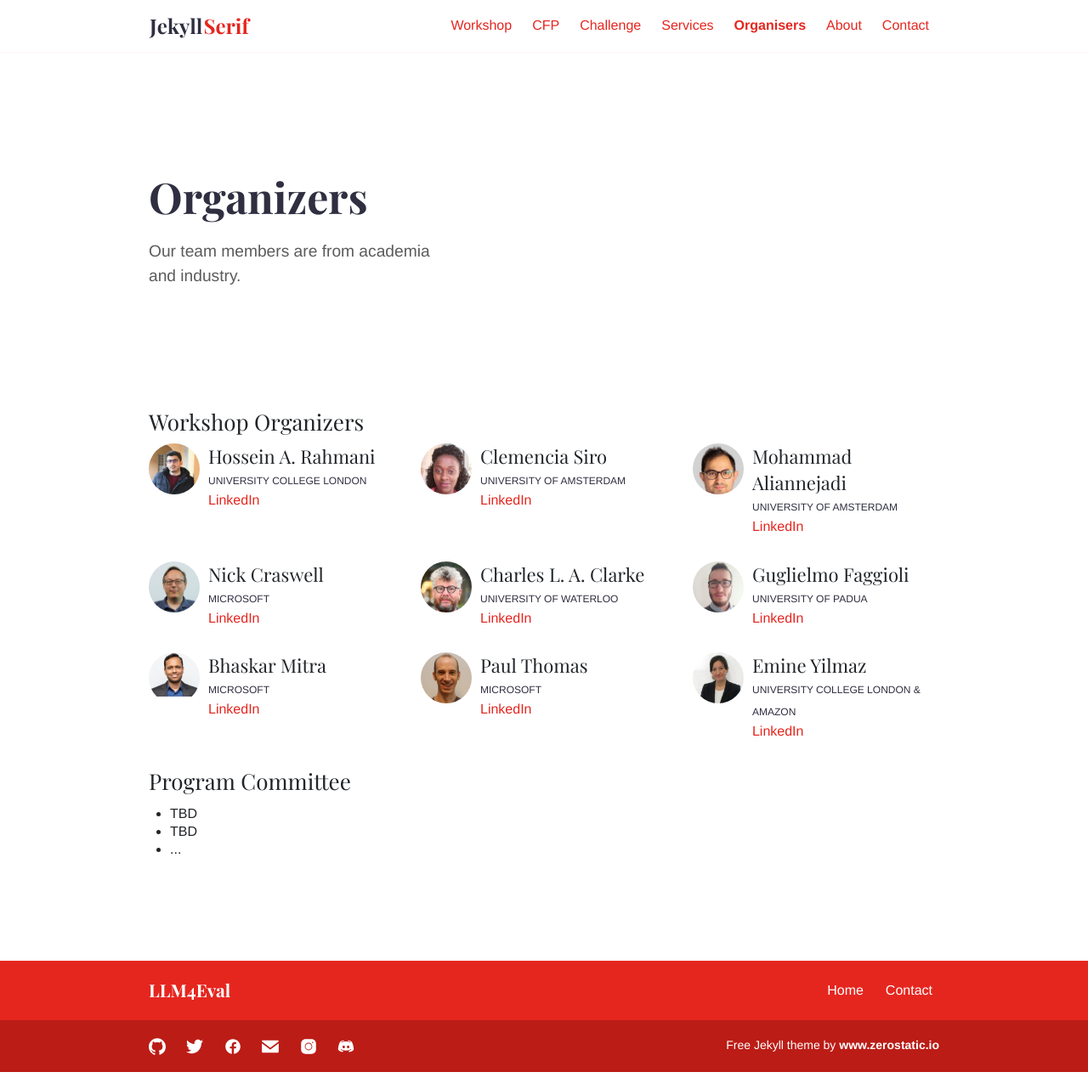
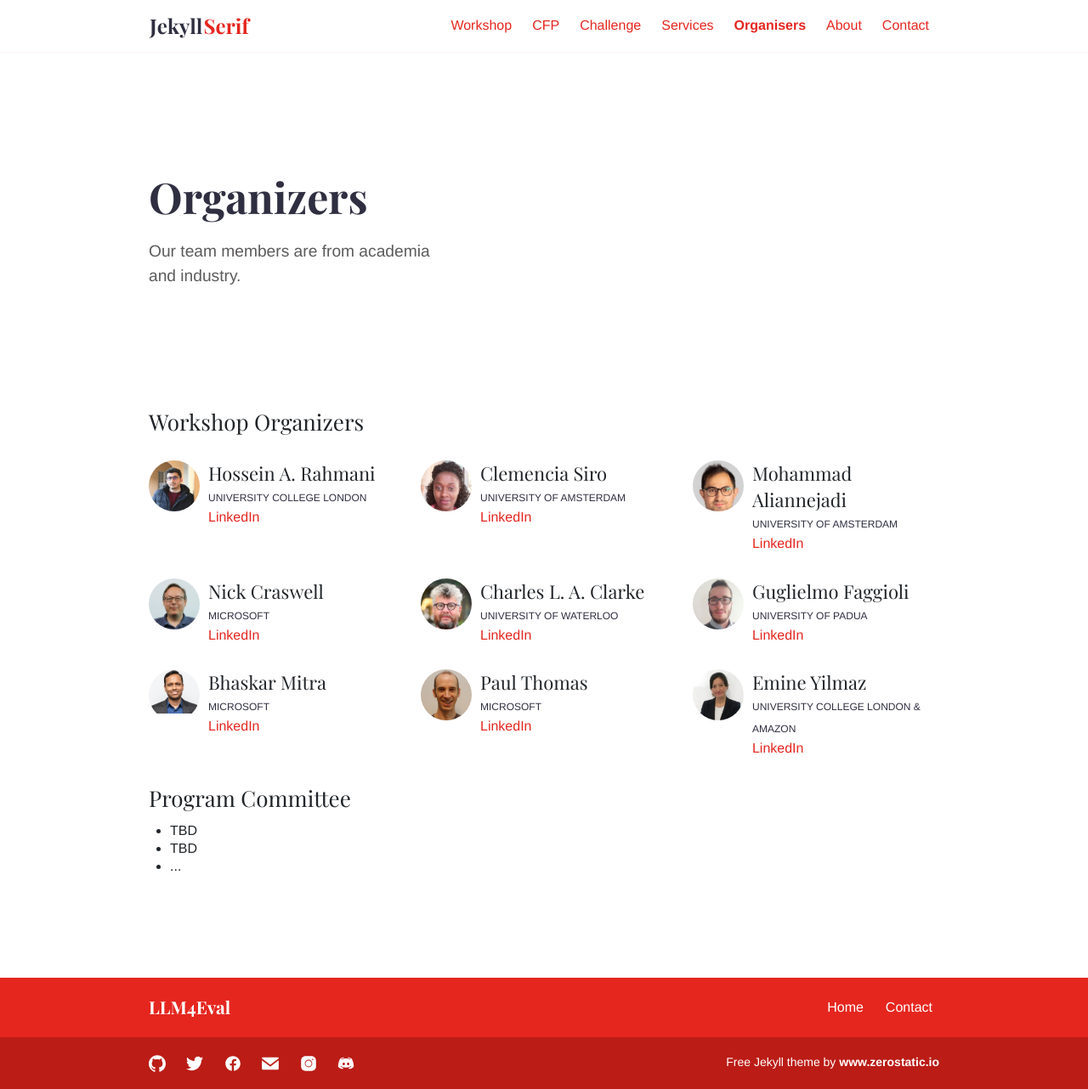
Before and after one commit to LLM4Eval/llm4eval, a Jekyll site: the page built from team.md, in a window 1280 px wide. Shown: the whole page at 85% size. Built offline with Jekyll 4.4.1, drawn with Linux system fonts in a browser that asks for light colours.

Commit message:
Update teams.html

```diff
--- a/_layouts/teams.html
+++ b/_layouts/teams.html
@@ -20,7 +20,7 @@ bodyClass: "page-teams"
 
 <div class="container pt-6 pb-6">
     <div class="row pt-6 pb-6">
-        <h2 style="margin-bottom: 5pt;">Workshop Organizers</h2>
+        <h2 style="margin-bottom: 20pt;">Workshop Organizers</h2>
         {% assign teams = site.team | where: "promoted", false | sort: "weight" %}
         {% for team in teams %}
         <div class="col-12 col-md-4 mb-3">
```
